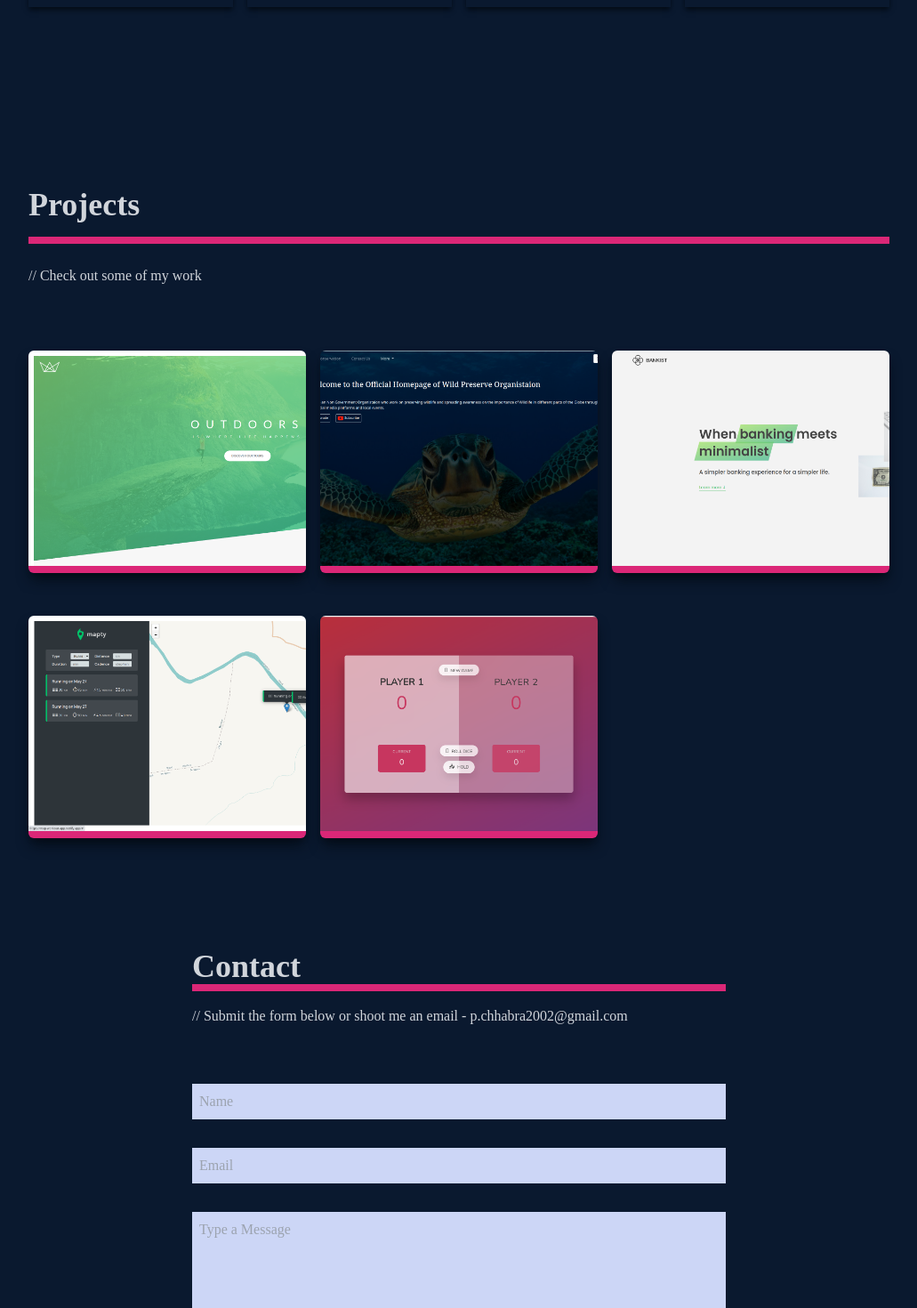
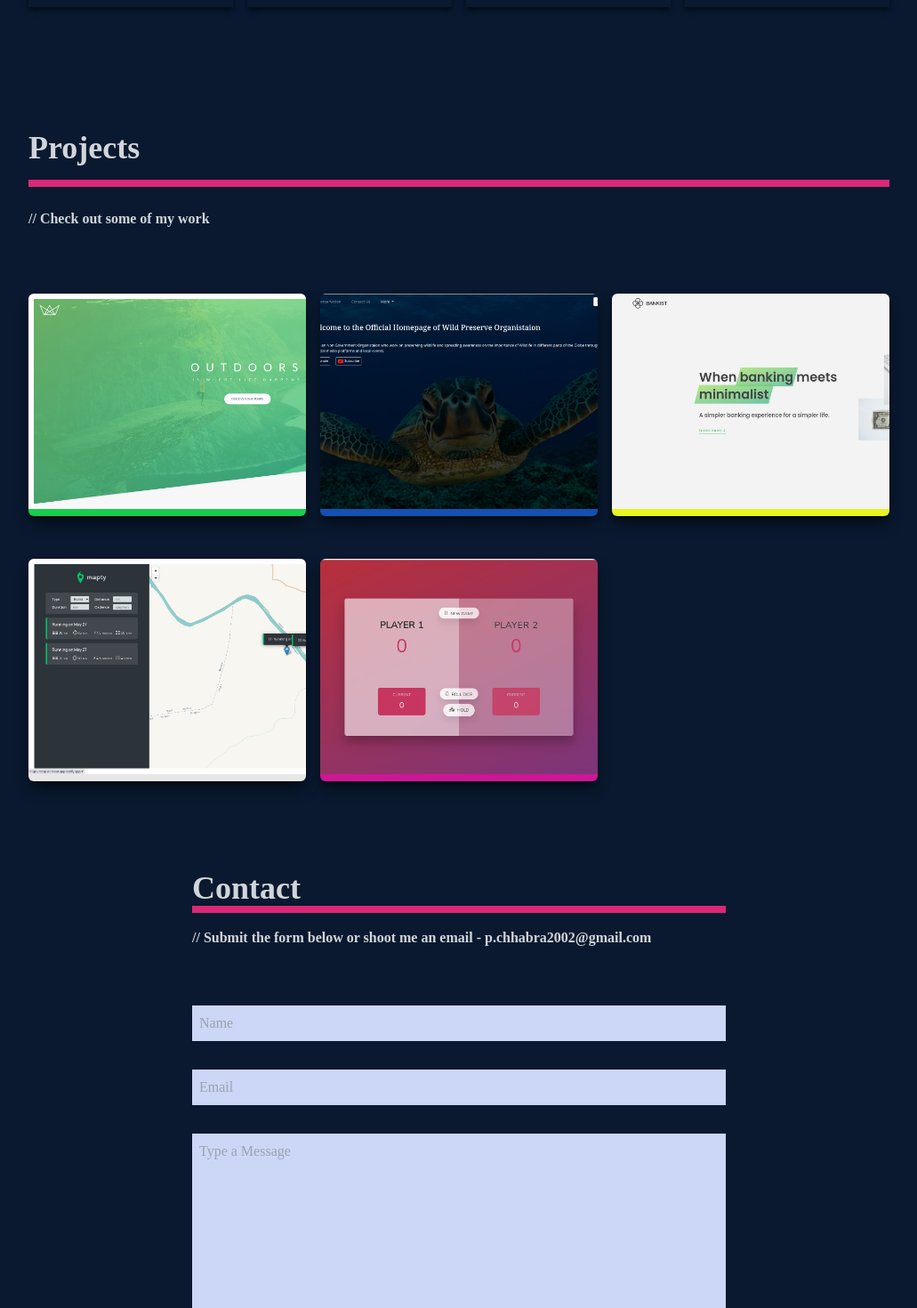
Before and after one commit to p-chhabra/My-Portfolio, a React (Create React App) app: page / in a window 1280 px wide. Shown: the part 2280-3750 px from the top of the page at 89% size, without its empty margins (124-1155 px from the left). Built offline with nearby package versions, Linux system fonts and the light colour scheme.

Commit message:
Portfolio Updated

```diff
--- a/src/components/Contact.js
+++ b/src/components/Contact.js
@@ -2,11 +2,11 @@ import React from 'react'
 
 const Contact = () => {
   return (
-    <div name="contact" className='flex justify-center items-center p-4 w-full h-screen bg-[#0a192f] pt-48'>
+    <div name="contact" className='flex justify-center items-center p-4 w-full h-screen bg-[#0a192f]'>
         <form method='POST' action="https://getform.io/f/df38317b-b664-412f-ae8f-0d2e2492f224" className='flex flex-col w-full max-w-[600px]'>
             <div className='pb-8'>
                 <p className='text-4xl font-bold border-b-8 border-pink-600 text-gray-300'>Contact</p>
-                <p className='text-gray-300 py-4'>// Submit the form below or shoot me an email - p.chhabra2002@gmail.com</p>
+                <p className='text-gray-300 py-4 font-bold'>// Submit the form below or shoot me an email - p.chhabra2002@gmail.com</p>
             </div>
             <input required className='p-2 my-4 bg-[#ccd6f6]' type="text"  placeholder='Name' name='name'/>
             <input required className='p-2 my-4 bg-[#ccd6f6]' type="email"  placeholder='Email' name='email'/>
--- a/src/components/Footer.js
+++ b/src/components/Footer.js
@@ -22,7 +22,7 @@ const Footer = () => {
             </a>
         </div>
         <div className='p-4'>
-            <p>Some Rights Reserved @Prathmesh Chhabra</p>
+            <p className='text-center'>Some Rights Reserved @Prathmesh Chhabra</p>
         </div>
     </div>
   )
--- a/src/components/Navbar.js
+++ b/src/components/Navbar.js
@@ -61,22 +61,22 @@ const Navbar = () => {
                     </Link>
             </li>
             <li className='py-6 text-4xl hover:text-pink-600 duration-300'>
-            <Link onClick={handleClick} to="home" smooth={true} duration={500}>
+            <Link onClick={handleClick} to="about" smooth={true} duration={500}>
                         About
                     </Link>
             </li>
             <li className='py-6 text-4xl hover:text-pink-600 duration-300'>
-            <Link onClick={handleClick} to="home" smooth={true} duration={500}>
+            <Link onClick={handleClick} to="skills" smooth={true} duration={500}>
                         Skills
                     </Link>
             </li>
             <li className='py-6 text-4xl hover:text-pink-600 duration-300'>
-            <Link onClick={handleClick} to="home" smooth={true} duration={500}>
+            <Link onClick={handleClick} to="projects" smooth={true} duration={500}>
                         Projects
                     </Link>
             </li>
             <li className='py-6 text-4xl hover:text-pink-600 duration-300'>
-            <Link onClick={handleClick} to="home" smooth={true} duration={500}>
+            <Link onClick={handleClick} to="contact" smooth={true} duration={500}>
                         Contact
                     </Link>
             </li>
--- a/src/components/Projects.js
+++ b/src/components/Projects.js
@@ -3,17 +3,17 @@ import WorkImg from '../assets/workImg.jpeg'
 
 const Projects = () => {
   return (
-    <div name="projects" className='w-full bg-[#0a192f] md:h-screen pt-32'>
+    <div name="projects" className='w-full bg-[#0a192f] md:h-screen'>
         <div className='max-w-[1000px] p-4 mx-auto flex flex-col justify-center w-full h-full text-gray-300'>
             <div className='pb-8'>
                 <p className='text-4xl font-bold border-b-8 border-pink-600 pb-4'>Projects</p>
-                <p className='py-6'>// Check out some of my work</p>
+                <p className='py-6 font-bold'>// Check out some of my work</p>
             </div>
 
             <div className='grid sm:grid-cols-2 md:grid-cols-3 gap-4'>
 
                 {/* Grid Item */}
-                <div className='project-1 group shadow-lg shadow-[#040c16] container rounded-md flex justify-center items-center mx-auto my-4 border-b-8 border-pink-600 hover:-translate-y-1 hover:border-2 hover:border-b-4 duration-500'>
+                <div className='project-1 group shadow-lg shadow-[#040c16] container rounded-md flex justify-center items-center mx-auto my-4 border-b-8 border-[#17ce4e] hover:-translate-y-1 hover:border-2 hover:border-b-4 duration-500'>
 
                     {/* Hover Effects */}
                     <div className='opacity-0 group-hover:opacity-80 text-center'>
@@ -33,7 +33,7 @@ const Projects = () => {
                 </div>
 
 
-                <div className='project-2 group shadow-lg shadow-[#040c16] container rounded-md flex justify-center items-center mx-auto my-4 border-b-8 border-pink-600 hover:-translate-y-1 hover:border-2 hover:border-b-4  duration-500'>
+                <div className='project-2 group shadow-lg shadow-[#040c16] container rounded-md flex justify-center items-center mx-auto my-4 border-b-8 border-[#1251b1] hover:-translate-y-1 hover:border-2 hover:border-b-4  duration-500'>
 
                     {/* Hover Effects */}
                     <div className='opacity-0 group-hover:opacity-100 text-center'>
@@ -53,7 +53,7 @@ const Projects = () => {
                 </div>
 
 
-                <div className='project-3 group shadow-lg shadow-[#040c16] container rounded-md flex justify-center items-center mx-auto my-4 border-b-8 border-pink-600 hover:-translate-y-1 hover:border-2 hover:border-b-4 duration-500'>
+                <div className='project-3 group shadow-lg shadow-[#040c16] container rounded-md flex justify-center items-center mx-auto my-4 border-b-8 border-[#e7f521] hover:-translate-y-1 hover:border-2 hover:border-b-4 duration-500'>
 
                     {/* Hover Effects */}
                     <div className='opacity-0 group-hover:opacity-100 text-center'>
@@ -73,7 +73,7 @@ const Projects = () => {
                 </div>
 
 
-                <div className='project-4 group shadow-lg shadow-[#040c16] container rounded-md flex justify-center items-center mx-auto my-4 border-b-8 border-pink-600 hover:-translate-y-1 hover:border-2 hover:border-b-4 duration-500'>
+                <div className='project-4 group shadow-lg shadow-[#040c16] container rounded-md flex justify-center items-center mx-auto my-4 border-b-8 border-[#e7e7e7] hover:-translate-y-1 hover:border-2 hover:border-b-4 duration-500'>
 
                     {/* Hover Effects */}
                     <div className='opacity-0 group-hover:opacity-100 text-center'>
@@ -93,7 +93,7 @@ const Projects = () => {
                 </div>
 
 
-                <div className='project-5 group shadow-lg shadow-[#040c16] container rounded-md flex justify-center items-center mx-auto my-4 border-b-8 border-pink-600 hover:-translate-y-1 hover:border-2 hover:border-b-4 duration-500'>
+                <div className='project-5 group shadow-lg shadow-[#040c16] container rounded-md flex justify-center items-center mx-auto my-4 border-b-8 border-[#ce1797] hover:-translate-y-1 hover:border-2 hover:border-b-4 duration-500'>
 
                     {/* Hover Effects */}
                     <div className='opacity-0 group-hover:opacity-100 text-center'>
--- a/src/components/Skills.js
+++ b/src/components/Skills.js
@@ -19,12 +19,12 @@ import Git from '../assets/git.png'
 
 const Skills = () => {
   return (
-    <div name="skills" className="bg-[#0a192f] w-full h-screen">
+    <div name="skills" className="bg-[#0a192f] w-full md:h-screen h-full">
         {/* Container */}
         <div className='w-full h-full flex flex-col justify-center max-w-[1000px] mx-auto p-4 text-gray-300'>
             <div>
                 <p className='text-4xl font-bold text-gray-300 py-4 border-b-8 border-pink-600'>Skills</p>
-                <p className='py-4'>// These are the technologies I have worked with</p>
+                <p className='py-4 font-bold'>// These are the technologies I have worked with</p>
             </div>
 
         <div className='grid grid-cols-2 sm:grid-cols-4 gap-4 text-center py-8 w-full text-gray-300'>
```
